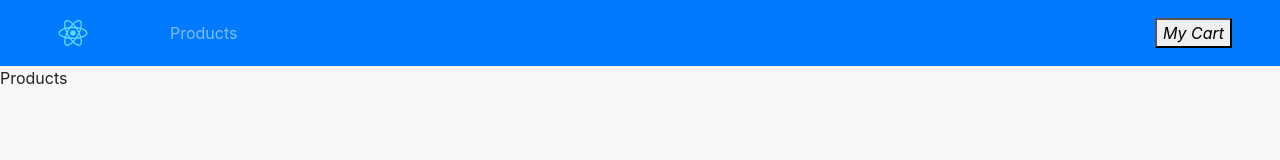
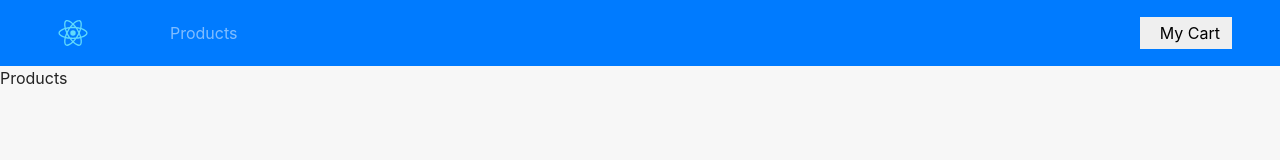
Before and after one commit to B-Starr7/react-ecommerce, a React (Create React App) app: page / in a window 1280 px wide. Shown: the top 160 px of the page. Built offline with nearby package versions, Linux system fonts and the light colour scheme; the HTML template or start-up script is replaced by a standard one.

Commit message:
add styled-components

```diff
--- a/package.json
+++ b/package.json
@@ -7,7 +7,8 @@
     "react": "^16.7.0",
     "react-dom": "^16.7.0",
     "react-router-dom": "^4.3.1",
-    "react-scripts": "2.1.3"
+    "react-scripts": "2.1.3",
+    "styled-components": "^4.1.3"
   },
   "scripts": {
     "start": "react-scripts start",
--- /dev/null
+++ b/src/components/Button.js
@@ -0,0 +1,15 @@
+import styled from 'styled-components';
+
+export const ButtonContainer = styled.button`
+    text-transform: capitalize;
+    border: none;
+    padding:  .25em .75em;
+    &:hover {
+        background: var(--lightBlue);
+        color: var(--mainWhite);
+        cursor: pointer;
+    }
+    &:focus {
+        outline: none;
+    }
+`
--- a/src/components/NavBar.js
+++ b/src/components/NavBar.js
@@ -1,6 +1,8 @@
 import React, { Component } from 'react'
 import { Link } from 'react-router-dom';
 import logo from '../logo.svg';
+import styled from 'styled-components';
+import { ButtonContainer } from './Button';
 
 export default class NavBar extends Component {
     render() {
@@ -17,9 +19,12 @@
                 </ul>
 
                 <Link to="/cart" className="ml-auto">
-                    <button>
-                        <i className="fas fa-cart-plus">My Cart</i>
-                    </button>
+                    <ButtonContainer>
+                        <span className="mr-2">
+                            <i className="fas fa-cart-plus" />
+                        </span>
+                        My cart
+                    </ButtonContainer>
                 </Link>
             </nav>
         )
```
Also changed, not shown: 1 other file (tests, documents, lock files or other folders).
